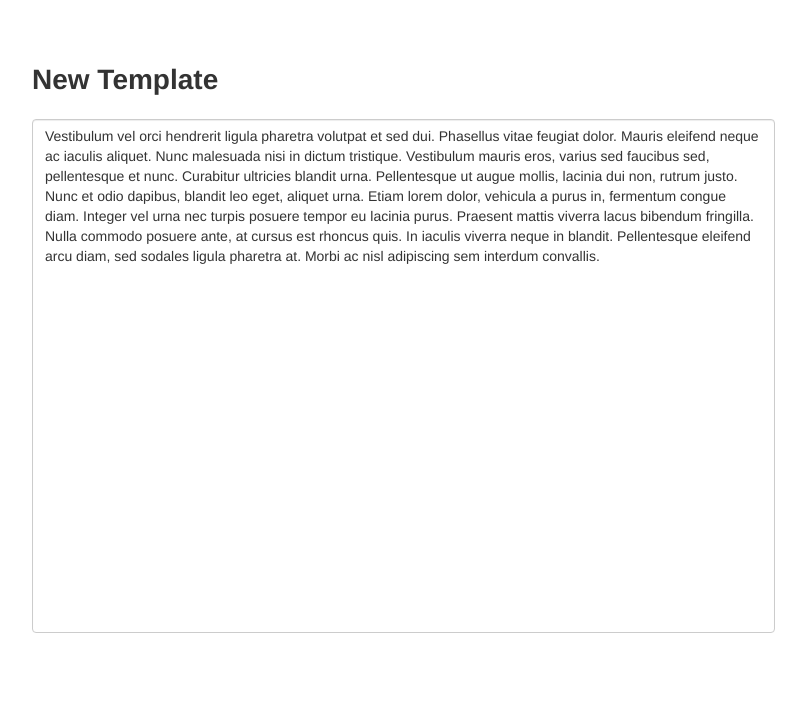
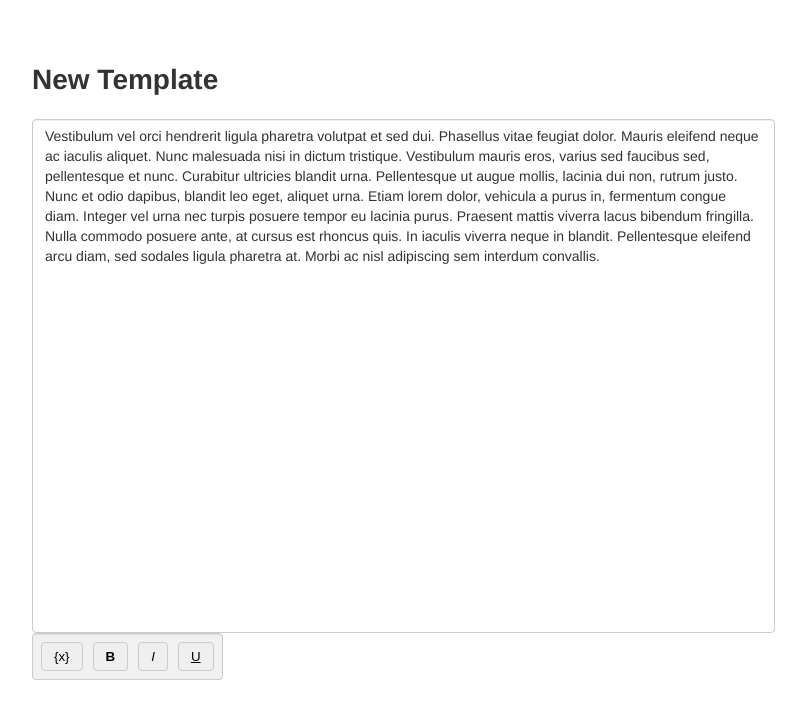
Before and after one commit to theterminalguy/writeonce, a React (Create React App) app: page / in a window 1280 px wide. Shown: the top 718 px of the page, without its empty margins (218-1024 px from the left). Built offline with nearby package versions, Linux system fonts and the light colour scheme.

Commit message:
Add classes to button

```diff
--- a/src/components/editors/vanilla/plugins/FloatingToolBarPlugin/index.css
+++ b/src/components/editors/vanilla/plugins/FloatingToolBarPlugin/index.css
@@ -1,5 +1,5 @@
 div.floating-toolbar {
-  display: none;
+  /* display: none; */
   list-style: none;
   position: absolute;
   padding: 3px;
@@ -26,3 +26,15 @@ button.floating-toolbar-button:hover {
   background: #000;
   color: #fff;
 }
+
+button.btn-make-bold {
+  font-weight: bold;
+}
+
+button.btn-make-italic {
+  font-style: italic;
+}
+
+button.btn-make-underline {
+  text-decoration: underline;
+}
--- a/src/components/editors/vanilla/plugins/FloatingToolBarPlugin/index.tsx
+++ b/src/components/editors/vanilla/plugins/FloatingToolBarPlugin/index.tsx
@@ -1,18 +1,24 @@
-import './index.css';
+import "./index.css";
 export default function FloatingToolBarPlugin() {
   return (
     <div className="floating-toolbar">
-      <button type="button" className="floating-toolbar-button">
+      <button
+        type="button"
+        className="floating-toolbar-button btn-make-placeholder"
+        title="Make placeholder"
+      >{`{x}`}</button>
+      <button type="button" className="floating-toolbar-button btn-make-bold" title="Bold">
         B
       </button>
-      <button type="button" className="floating-toolbar-button">
+      <button type="button" className="floating-toolbar-button btn-make-italic" title="Italic">
         I
       </button>
-      <button type="button" className="floating-toolbar-button">
+      <button
+        type="button"
+        className="floating-toolbar-button btn-make-underline"
+        title="Underline"
+      >
         U
-      </button>
-      <button type="button" className="floating-toolbar-button">
-        S
       </button>
     </div>
   );
```
